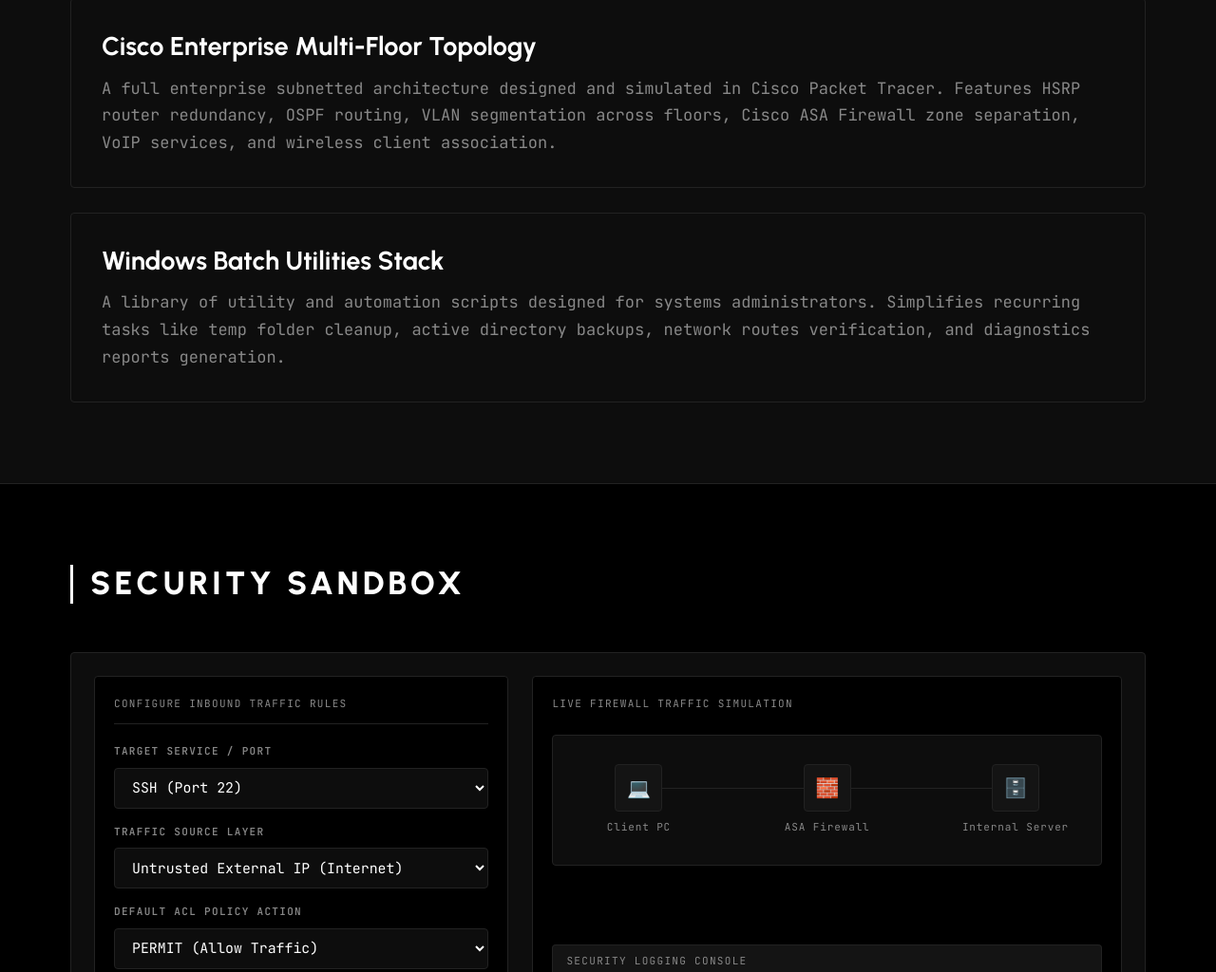
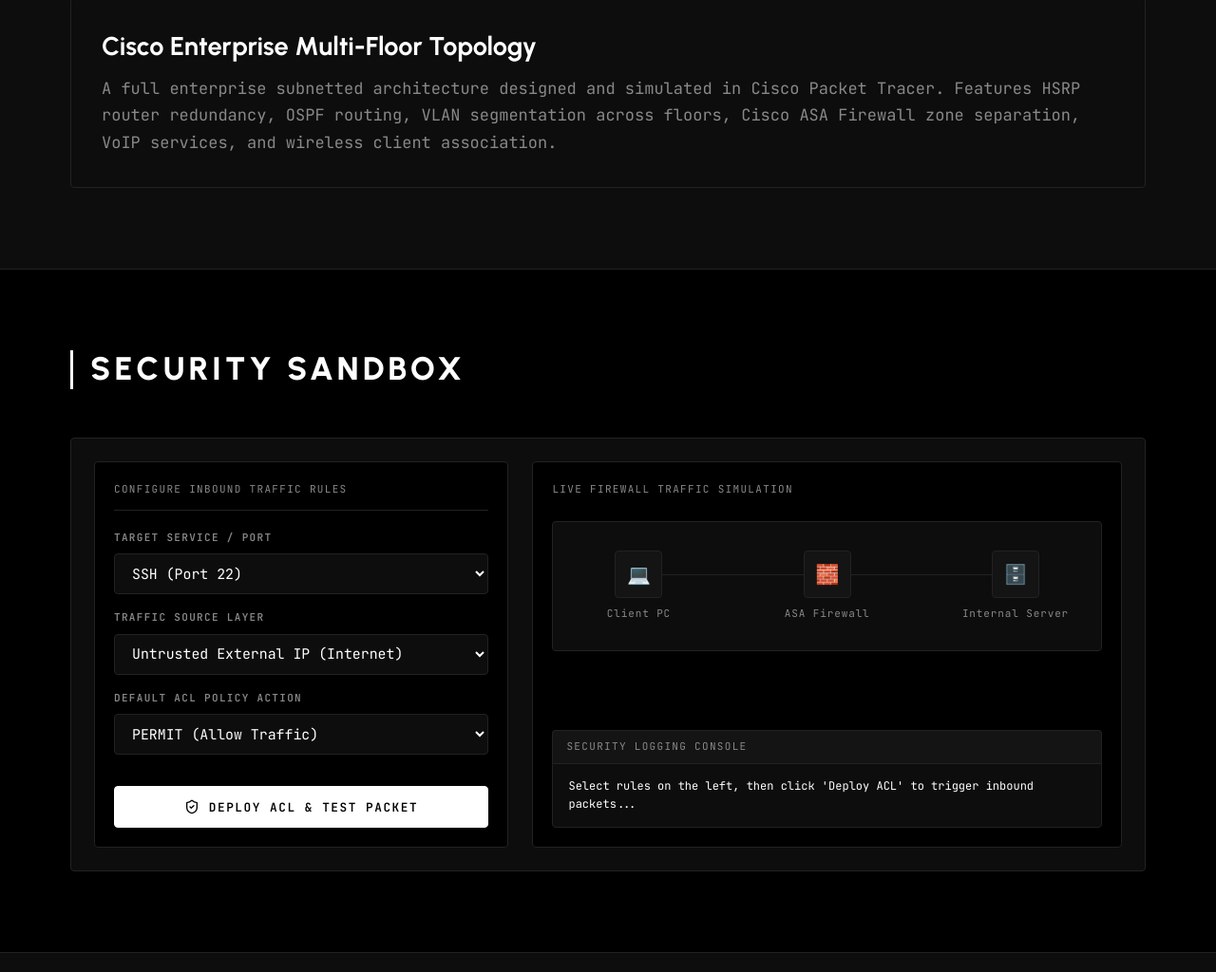
Before and after one commit to kayumba21/regiskayumba, a plain HTML site: page index.html in a window 1280 px wide. Shown: the part 2396-3420 px from the top of the page at 95% size. Drawn offline with nearby package versions, Linux system fonts and the light colour scheme.

Commit message:
Remove Windows Batch Utilities Stack project

```diff
--- a/assets/js/noc-terminal.js
+++ b/assets/js/noc-terminal.js
@@ -22,9 +22,7 @@ Regis bridges deep hardware/software expertise with operational experience in IT
 
     projects: `<span class="t-cyan">--- FEATURED PROJECTS ---</span>
   1. <span class="t-green">Cisco Enterprise Multi-Floor Topology</span>
-     - Full enterprise subnetted architecture designed and simulated in Cisco Packet Tracer.
-  2. <span class="t-green">Windows Batch Utilities Stack</span>
-     - A library of utility and automation scripts designed for systems administrators.`,
+     - Full enterprise subnetted architecture designed and simulated in Cisco Packet Tracer.`,
 
     contact: `<span class="t-cyan">--- COMMUNICATION CHANNELS ---</span>
   - <span class="t-green">Email:</span> <a href="mailto:kayumbaregis03@gmail.com" class="t-link">kayumbaregis03@gmail.com</a>
--- a/index.html
+++ b/index.html
@@ -26,7 +26,6 @@
     <link rel="stylesheet" href="./assets/css/components.css">
     <link rel="stylesheet" href="./assets/css/sections.css">
     <link rel="stylesheet" href="./assets/css/mobile.css">
-
 
 </head>
 <body>
@@ -253,14 +252,7 @@
                         </div>
                     </div>
 
-                    <div class="col-12">
-                        <div class="project-entry-card">
-                            <h3 class="project-entry-title">Windows Batch Utilities Stack</h3>
-                            <p class="project-entry-desc">
-                                A library of utility and automation scripts designed for systems administrators. Simplifies recurring tasks like temp folder cleanup, active directory backups, network routes verification, and diagnostics reports generation.
-                            </p>
-                        </div>
-                    </div>
+
                 </div>
 
             </div>
```
Also changed, not shown: components/projects.html (+0 -9 lines).
